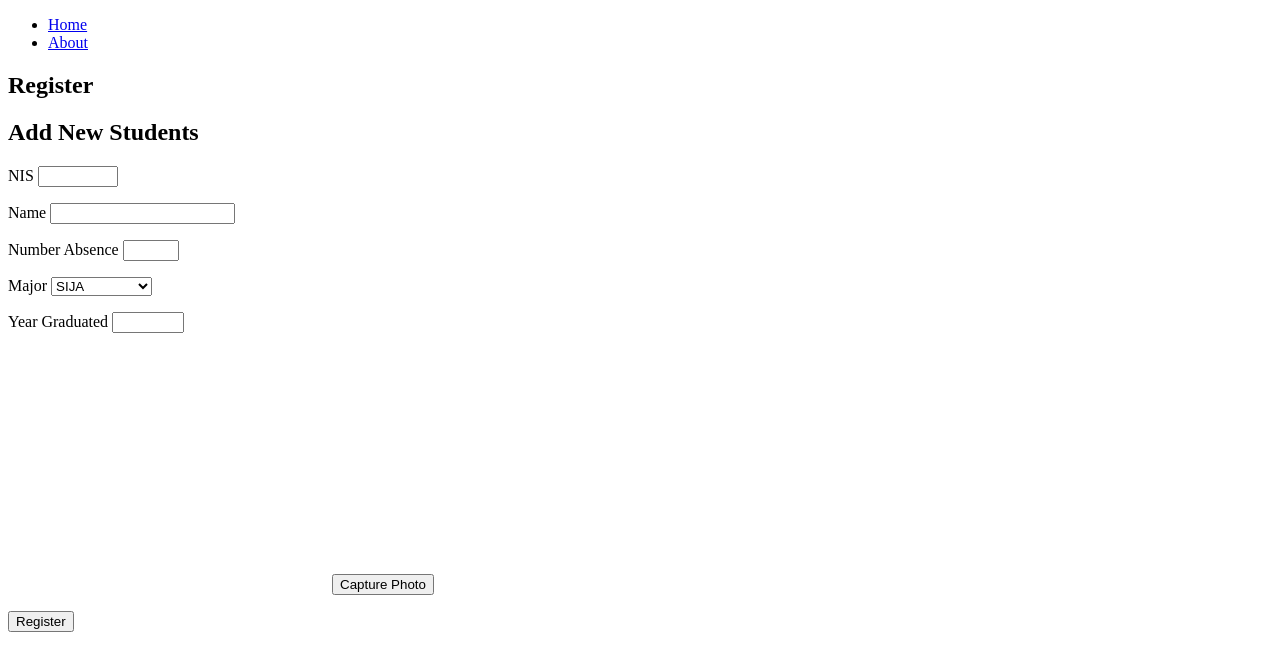
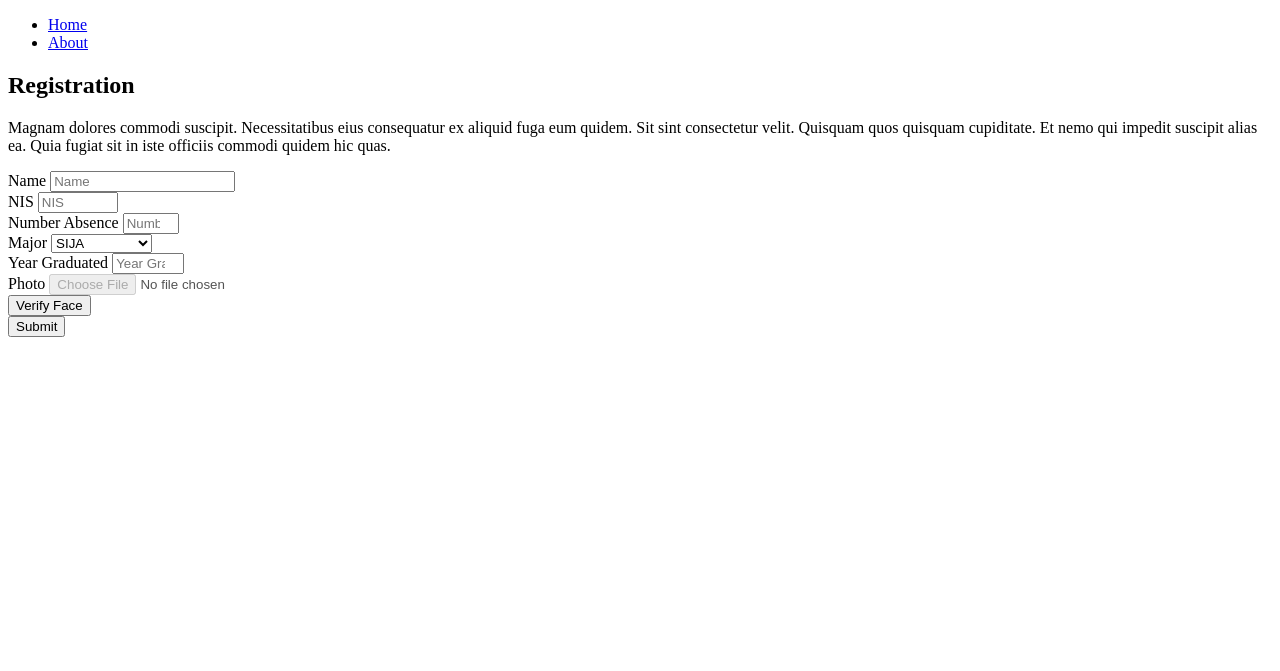
Before and after one commit to tirtahakimpambudhi/flask_system_attandance, a Flask app: page /register in a window 1280 px wide. Shown: the top 671 px of the page. Run offline with Flask 3, Linux system fonts and the light colour scheme; parts of the project's set-up code (start-up, migrations or seed data) failed here and were passed over.

Commit message:
feat(templates) :  modified login,register,index and remove edit html

```diff
--- a/templates/auth/register.html
+++ b/templates/auth/register.html
@@ -1,86 +1,133 @@
 {% extends 'base.html' %}
-
-{% block header %}
-  <h2>{% block title %}Register{% endblock title %}</h2>
-{% endblock header %}
+{% block title %}Register{% endblock title %}
 
 {% block content %}
-  <h1>Add New Students</h1>
-  <form action="/register" method="post" enctype="multipart/form-data" onsubmit="prepareForm()">
-      {{ form.csrf_token }}
-
+<!-- ======= Contact Section ======= -->
+<section id="contact" class="contact">
+  <div class="container">
+    <div class="section-title">
+      <h2>Registration</h2>
       <p>
-          {{ form.nis.label }}
-          {{ form.nis(size=20) }}
+        Magnam dolores commodi suscipit. Necessitatibus eius consequatur
+        ex aliquid fuga eum quidem. Sit sint consectetur velit. Quisquam
+        quos quisquam cupiditate. Et nemo qui impedit suscipit alias ea.
+        Quia fugiat sit in iste officiis commodi quidem hic quas.
       </p>
+    </div>
+  </div>
+  <div class="container">
+    <div class="row justify-content-center mt-5">
+      <div class="col-lg-8">
+        <form
+          id="registrationForm"
+          action="{{ url_for('students.create') }}"
+          method="post"
+          enctype="multipart/form-data"
+          role="form"
+          onsubmit="return validateForm()"
+        >
+          {{ form.csrf_token() }}
+          <div class="row">
+            <div class="col-md-12 form-group">
+              {{ form.name.label(class="form-label") }}
+              {{ form.name(class="form-control", placeholder="Name") }}
+              {% if form.name.errors %}
+                <ul class="list-unstyled text-danger mt-2">
+                  {% for error in form.name.errors %}
+                    <li>{{ error }}</li>
+                  {% endfor %}
+                </ul>
+              {% endif %}
+            </div>
+            <div class="col-md-12 form-group mt-3">
+              {{ form.nis.label(class="form-label") }}
+              {{ form.nis(class="form-control", placeholder="NIS", maxlength="5") }}
               {% if form.nis.errors %}
-          <ul class="errors">
+                <ul class="list-unstyled text-danger mt-2">
                   {% for error in form.nis.errors %}
                     <li>{{ error }}</li>
                   {% endfor %}
                 </ul>
               {% endif %}
-
-      <p>
-          {{ form.name.label }}
-          {{ form.name(size=20) }}
-      </p>
-      {% if form.name.errors %}
-          <ul class="errors">
-              {% for error in form.name.errors %}
-                  <li>{{ error }}</li>
-              {% endfor %}
-          </ul>
-      {% endif %}
-
-      <p>
-          {{ form.number_absence.label }}
-          {{ form.number_absence(size=20) }}
-      </p>
+            </div>
+          </div>
+          <div class="form-group mt-3">
+            {{ form.number_absence.label(class="form-label") }}
+            {{ form.number_absence(class="form-control", placeholder="Number", maxlength="2") }}
             {% if form.number_absence.errors %}
-          <ul class="errors">
+              <ul class="list-unstyled text-danger mt-2">
                 {% for error in form.number_absence.errors %}
                   <li>{{ error }}</li>
                 {% endfor %}
               </ul>
             {% endif %}
-
-      <p>
-          {{ form.major.label }}
-          {{ form.major }}
-      </p>
+          </div>
+          <div class="form-group mt-3">
+            {{ form.major.label(class="form-label") }}
+            {{ form.major(class="form-control") }}
             {% if form.major.errors %}
-          <ul class="errors">
+              <ul class="list-unstyled text-danger mt-2">
                 {% for error in form.major.errors %}
                   <li>{{ error }}</li>
                 {% endfor %}
               </ul>
             {% endif %}
-
-      <p>
-          {{ form.year_graduated.label }}
-          {{ form.year_graduated(size=20) }}
-      </p>
+          </div>
+          <div class="form-group mt-3">
+            {{ form.year_graduated.label(class="form-label") }}
+            {{ form.year_graduated(class="form-control", placeholder="Year Graduated") }}
             {% if form.year_graduated.errors %}
-          <ul class="errors">
+              <ul class="list-unstyled text-danger mt-2">
                 {% for error in form.year_graduated.errors %}
                   <li>{{ error }}</li>
                 {% endfor %}
               </ul>
             {% endif %}
+          </div>
+          <div class="form-group mt-3">
+            <div class="mb-3">
+              <label for="editPhoto" class="form-label">Photo</label>
+              <input type="file" class="form-control" disabled id="editPhoto" name="photo" accept="image/*" required>
+            </div>
+            <button type="button" class="btn btn-primary" onclick="openCamera()">Verify Face</button>
+            <div id="verificationResult" class="mt-3"></div>
+          </div>
+          <div class="mt-3 text-center">
+            <button type="submit" class="btn btn-primary">Submit</button>
+          </div>
+        </form>
+      </div>
+    </div>
+  </div>
+</section>
 
-      <p>
-          <video id="video" width="320" height="240" autoplay></video>
-          <canvas id="canvas" width="320" height="240" style="display:none;"></canvas>
-          <button type="button" onclick="capture()">Capture Photo</button>
-      </p>
 
-      <input type="hidden" id="photo" name="photo">
 
-      <p>
-          <input type="submit" value="Register">
-      </p>
-  </form>
 
-<script src="{{ url_for('static', filename='js/capture.js') }}"></script>
+<!-- End Contact Section -->
 {% endblock content %}
+
+{% block modal %}
+<div class="modal fade" id="cameraModal" tabindex="-1" aria-labelledby="cameraModalLabel" aria-hidden="true">
+  <div class="modal-dialog">
+    <div class="modal-content">
+      <div class="modal-header">
+        <h5 class="modal-title" id="cameraModalLabel">Register Face</h5>
+        <button type="button" class="btn-close" data-bs-dismiss="modal" aria-label="Close"></button>
+      </div>
+      <div class="modal-body text-center">
+        <video id="video" width="100%" autoplay></video>
+        <button class="btn btn-primary mt-3" onclick="capturePhoto()">Capture Photo</button>
+        <canvas id="canvas" style="display: none;"></canvas>
+      </div>
+    </div>
+  </div>
+</div>
+{% endblock modal %}
+
+{% block script %}
+<script>
+  const VERIFY_URL = `{{url_for('students.verify_face')}}`;
+</script>
+<script src="{{url_for('static',filename='js/register.js')}}"></script>
+{% endblock script %}
```
Also changed, not shown: templates/auth/index.html (added, +141 -0 lines), templates/auth/login.html (+94 -70 lines). Lines whose indentation alone changed are shown as unchanged.
